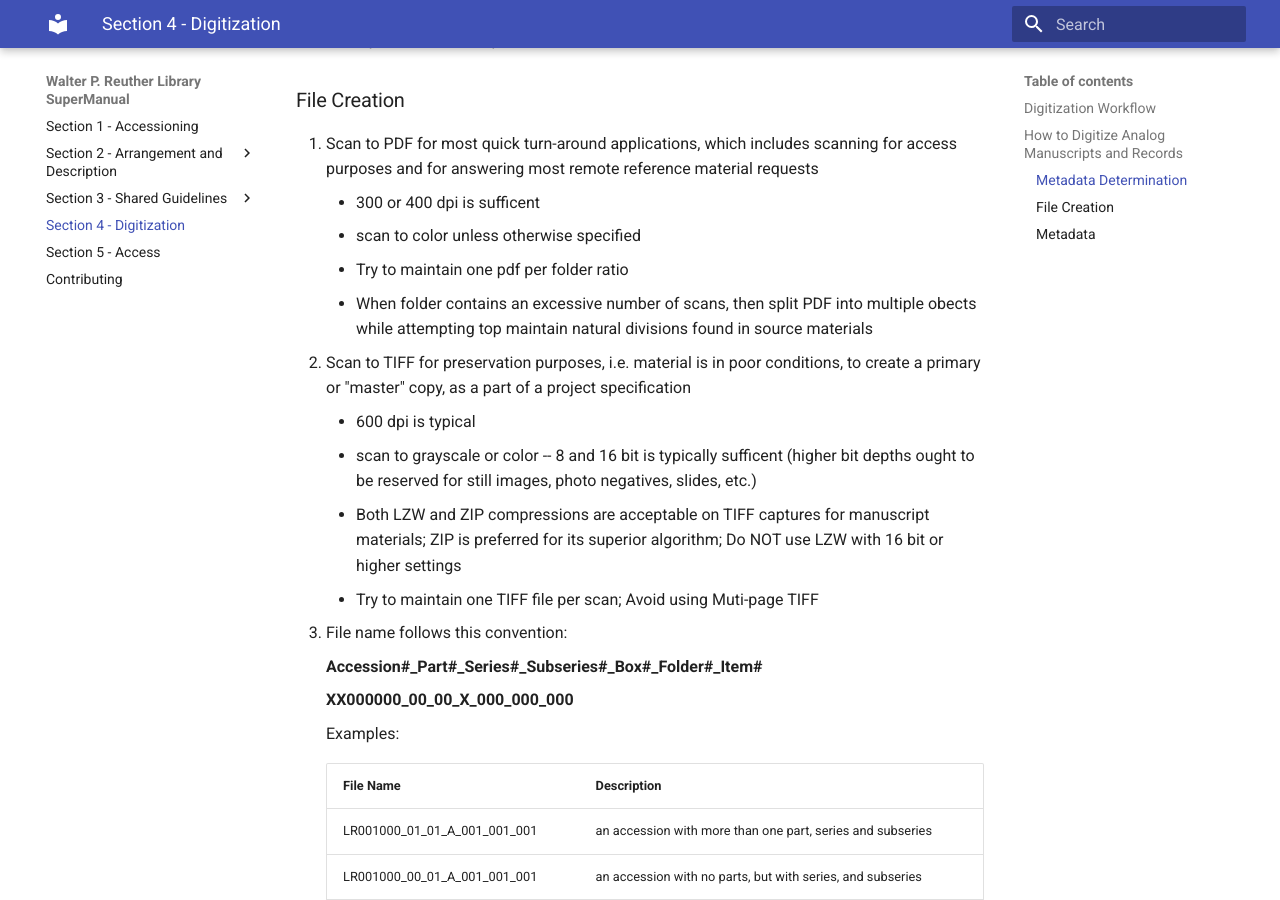
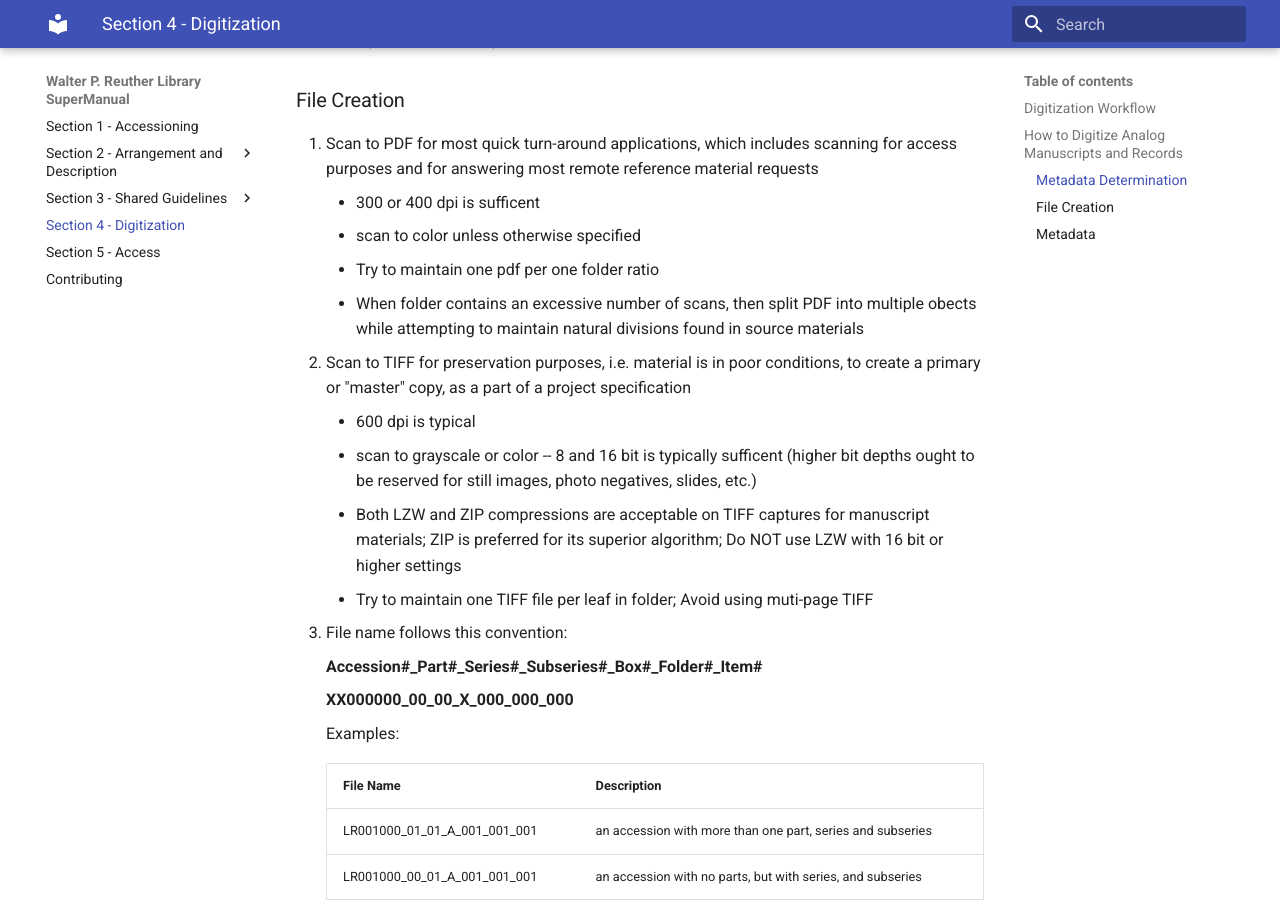
Before and after one commit to WSUReuther/SuperManual, an MkDocs documentation site: the page built from docs/04_digitization.md, in a window 1280 px wide and 900 px high, scrolled down 1404 px. Built offline with MkDocs 1.6.1 and Material for MkDocs 9.7.7, drawn with Linux system fonts in a browser that asks for light colours.

Commit message:
Update 04_digitization.md

```diff
--- a/docs/04_digitization.md
+++ b/docs/04_digitization.md
@@ -25,13 +25,13 @@ Adhere to procedures in step 3 if determination merits metadata creation.
 1. Scan to PDF for most quick turn-around applications, which includes scanning for access purposes and for answering most remote reference material requests
     - 300 or 400 dpi is sufficent
     - scan to color unless otherwise specified
-    - Try to maintain one pdf per folder ratio
-    - When folder contains an excessive number of scans, then split PDF into multiple obects while attempting top maintain natural divisions found in source materials
+    - Try to maintain one pdf per one folder ratio
+    - When folder contains an excessive number of scans, then split PDF into multiple obects while attempting to maintain natural divisions found in source materials
 2. Scan to TIFF for preservation purposes, i.e. material is in poor conditions, to create a primary or "master" copy, as a part of a project specification
     - 600 dpi is typical
     - scan to grayscale or color -- 8 and 16 bit is typically sufficent (higher bit depths ought to be reserved for still images, photo negatives, slides, etc.)
     - Both LZW and ZIP compressions are acceptable on TIFF captures for manuscript materials; ZIP is preferred for its superior algorithm; Do NOT use LZW with 16 bit or higher settings
-    - Try to maintain one TIFF file per scan; Avoid using Muti-page TIFF
+    - Try to maintain one TIFF file per leaf in folder; Avoid using muti-page TIFF
 3. File name follows this convention:
 
     **Accession#_Part#_Series#_Subseries#_Box#_Folder#_Item#**
```
